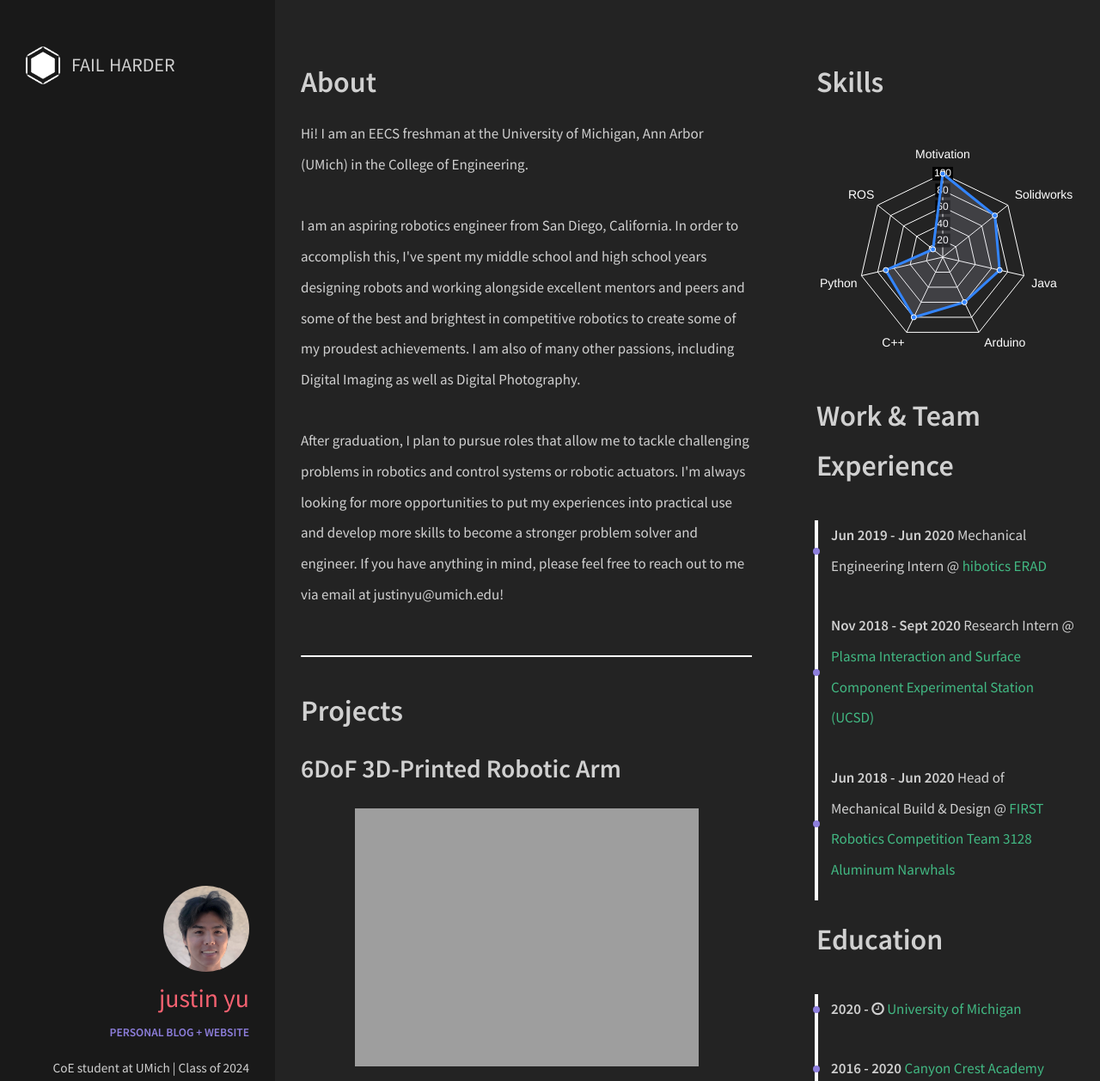
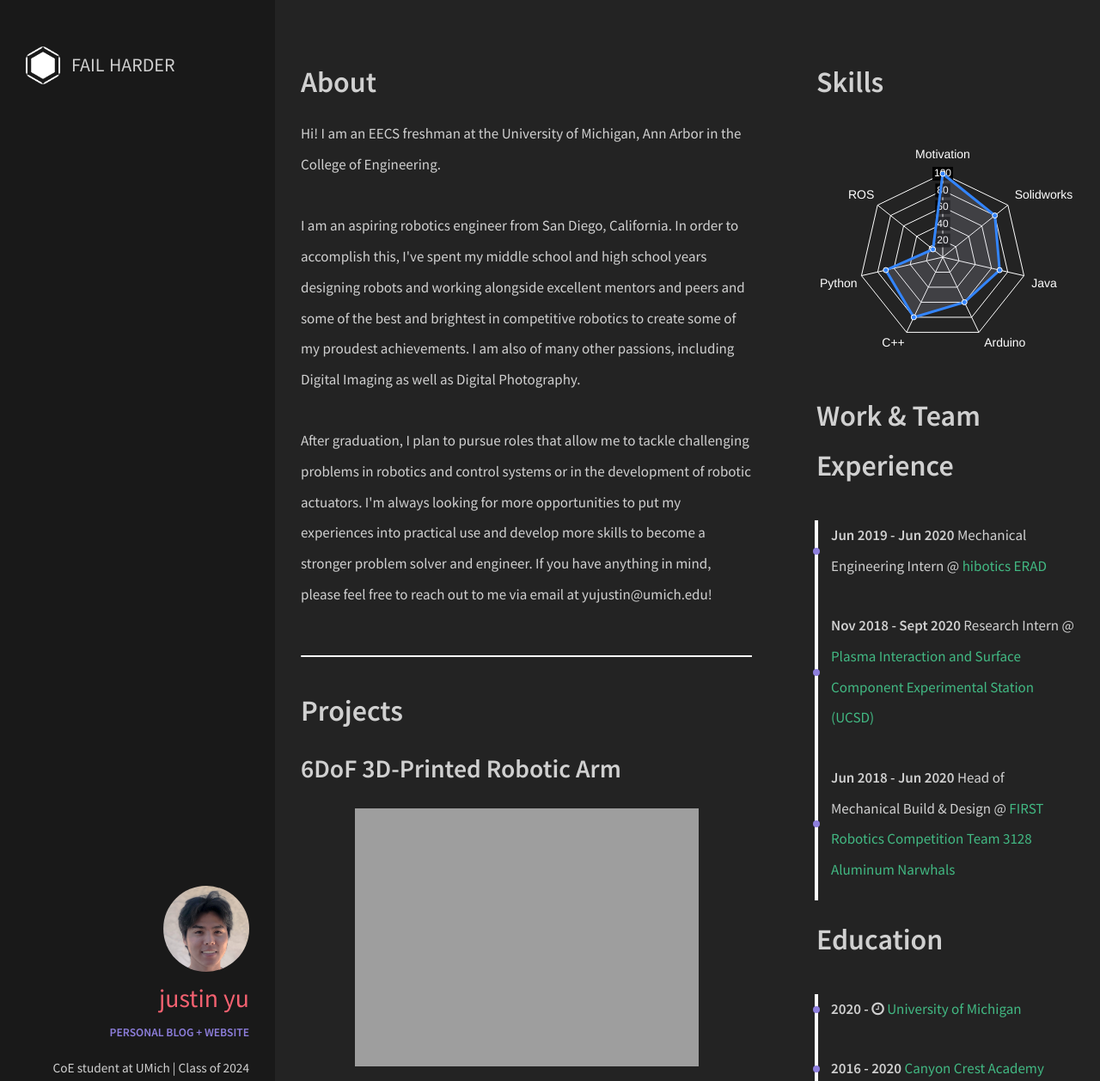
Before and after one commit to uynitsuj/uynitsuj.github.io, a Jekyll site: the page built from about.html, in a window 1280 px wide, cut to the strip 0-1257 px from the top of the page. Shown: the whole strip at 86% size. Built offline with Jekyll 4.4.1, drawn with Linux system fonts in a browser that asks for light colours; nearby versions of some CDN libraries.

Commit message:
about section changes

```diff
--- a/_includes/sections/about.html
+++ b/_includes/sections/about.html
@@ -1,13 +1,13 @@
 <h1><span data-i18n="skills.my_skills">About</span></h1>
 
 <div>
-    Hi! I am an EECS freshman at the University of Michigan, Ann Arbor (UMich) in the College of Engineering. <br /><br/>
+    Hi! I am an EECS freshman at the University of Michigan, Ann Arbor in the College of Engineering. <br /><br/>
 
 
     I am an aspiring robotics engineer from San Diego, California. In order to accomplish this, I've spent my middle school and high school years designing robots and working alongside excellent mentors and peers and some of the best and brightest in competitive robotics to create some of my proudest achievements. I am also of many other passions, including Digital Imaging as well as Digital Photography. <br /><br/>
 
 
-    After graduation, I plan to pursue roles that allow me to tackle challenging problems in robotics and control systems or robotic actuators. I'm always looking for more opportunities to put my experiences into practical use and develop more skills to become a stronger problem solver and engineer. If you have anything in mind, please feel free to reach out to me via email at justinyu@umich.edu! <br /><br/>
+    After graduation, I plan to pursue roles that allow me to tackle challenging problems in robotics and control systems or in the development of robotic actuators. I'm always looking for more opportunities to put my experiences into practical use and develop more skills to become a stronger problem solver and engineer. If you have anything in mind, please feel free to reach out to me via email at yujustin@umich.edu! <br /><br/>
 
 
 </div>
```
